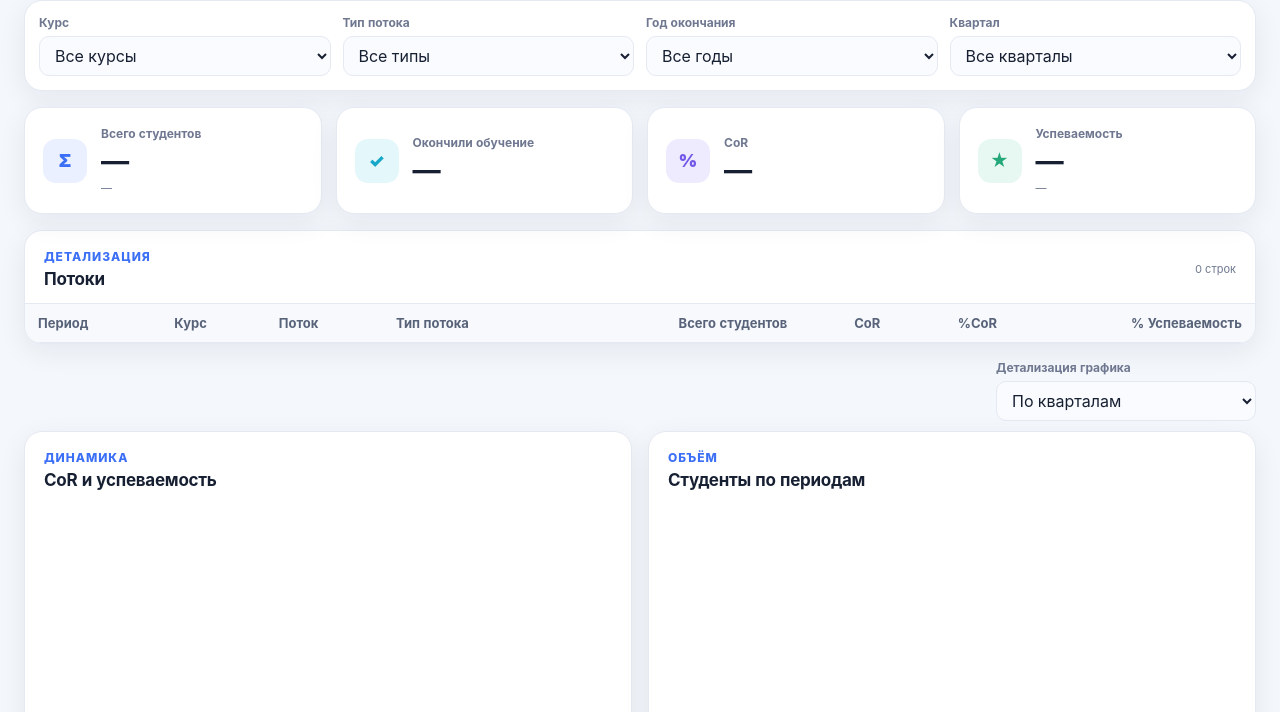
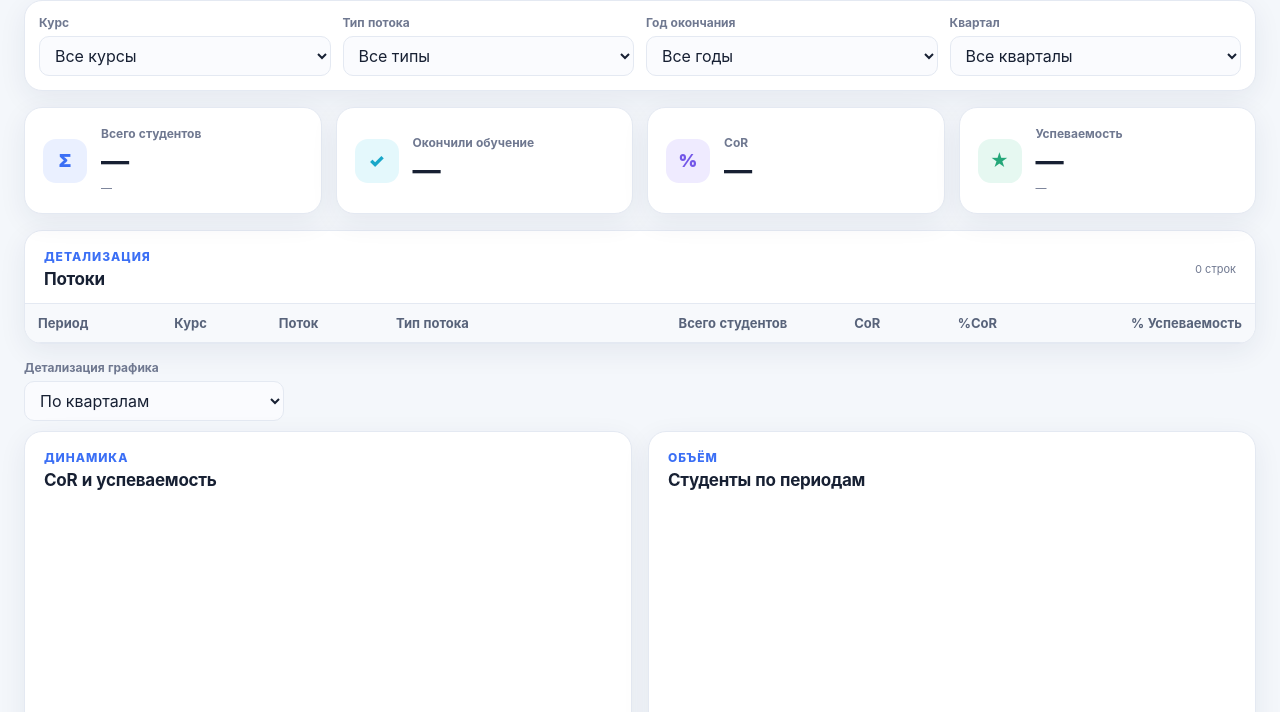
Before and after one commit to TasKarpovCourses/grist-custom-widget-summary-metrics, a plain HTML site: page index.html in a window 1280 px wide. Shown: the part 88-800 px from the top of the page. Drawn offline with nearby package versions, Linux system fonts and the light colour scheme; a script that the page names is missing.

Commit message:
Update styles.css

```diff
--- a/styles.css
+++ b/styles.css
@@ -69,7 +69,7 @@ h1 { margin: 0; font-size: clamp(26px, 3vw, 38px); letter-spacing: -.035em; }
 .kpi-card small { display: block; margin-top: 3px; color: var(--muted); font-size: 11px; line-height: 1.3; }
 
 .chart-toolbar {
-  display: flex; justify-content: flex-end; align-items: end; margin: 0 0 10px;
+  display: flex; justify-content: flex-start; align-items: end; margin: 0 0 10px;
 }
 .chart-detail-field { width: min(260px, 100%); }
 
```
